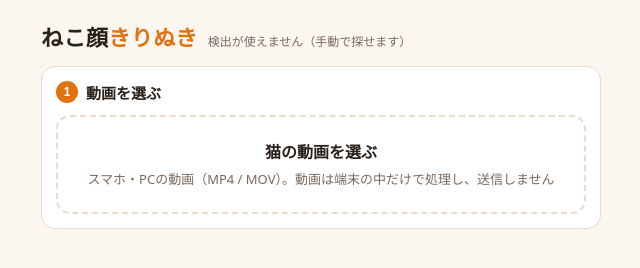
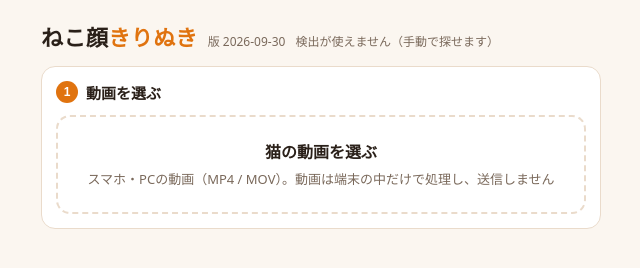
Before and after one commit to GOTI-GOE/Nyan_2_Capture, a plain HTML site: page index.html in a window 1280 px wide. Shown: the whole page, without its empty margins (319-959 px from the left). Drawn offline with Linux system fonts and the light colour scheme; a web font is replaced by a local one.

Commit message:
Add files via upload

```diff
--- a/index.html
+++ b/index.html
@@ -84,7 +84,7 @@ video.src{position:fixed;left:0;top:0;width:2px;height:2px;opacity:0;pointer-eve
 </style>
 
 <div class="wrap">
-  <header><h1>ねこ顔<b>きりぬき</b></h1><small id="cvState">検出の準備中…</small></header>
+  <header><h1>ねこ顔<b>きりぬき</b></h1><small class="tabular">版 2026-09-30</small><small id="cvState">検出の準備中…</small></header>
 
   <section class="card" id="stepVideo">
     <div class="step"><i>1</i>動画を選ぶ</div>
```
